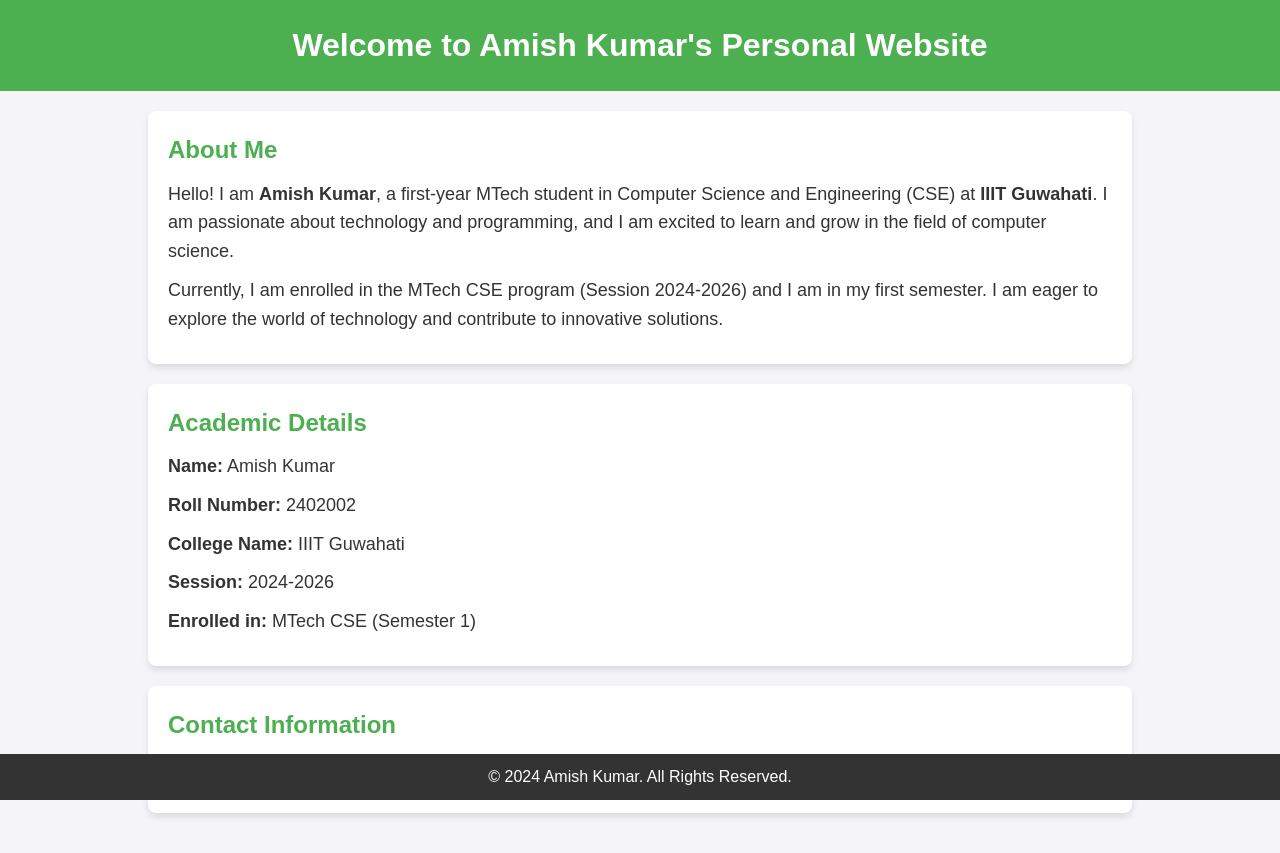
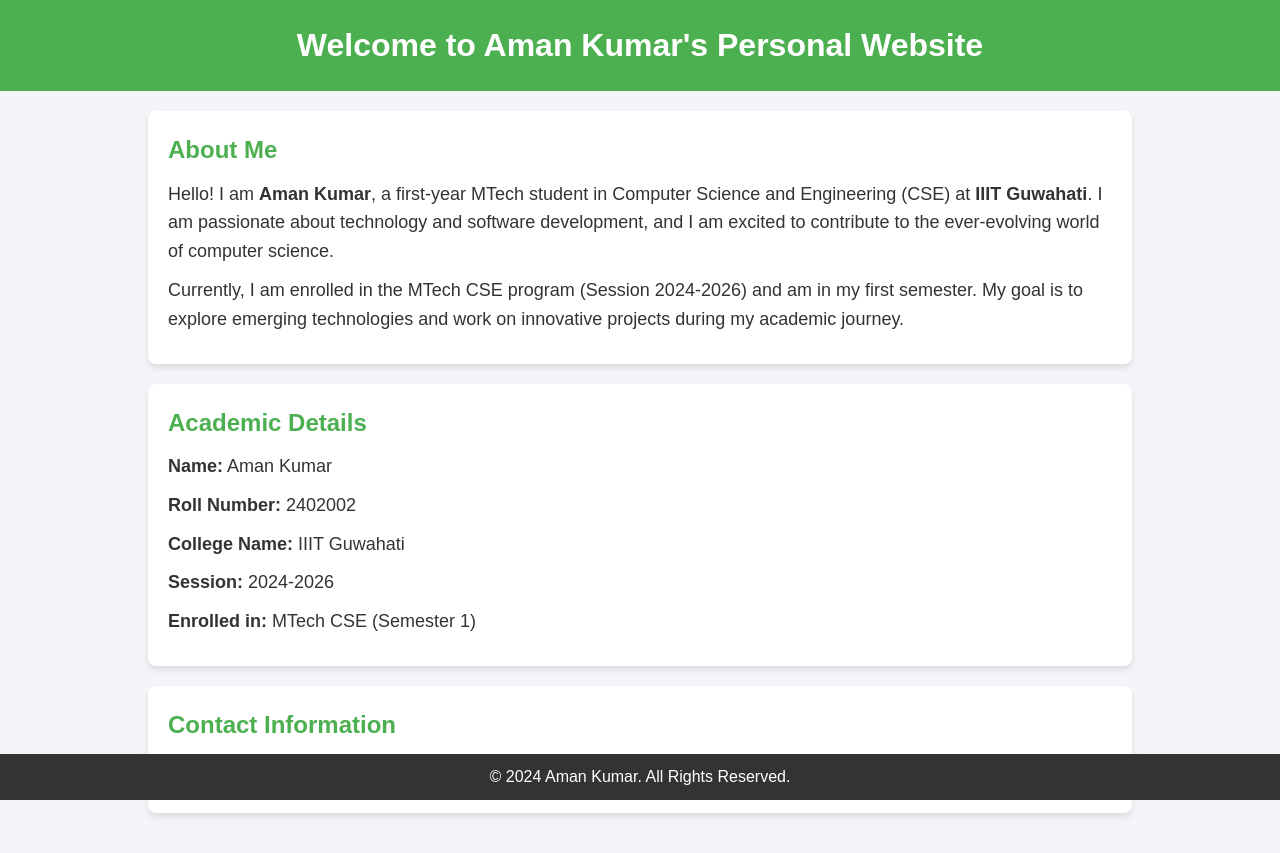
Before and after one commit to amishku1/amankumar24, a plain HTML site: page index.html in a window 1280 px wide. Drawn offline with Linux system fonts and the light colour scheme.

Commit message:
index.html

```diff
--- a/index.html
+++ b/index.html
@@ -4,7 +4,7 @@
     <meta charset="UTF-8">
     <meta name="viewport" content="width=device-width, initial-scale=1.0">
     <meta http-equiv="X-UA-Compatible" content="ie=edge">
-    <title>Amish Kumar - Personal Website</title>
+    <title>Aman Kumar - Personal Website</title>
     <style>
         /* Basic Reset */
         * {
@@ -82,7 +82,7 @@
 
     <!-- Header Section -->
     <header>
-        <h1>Welcome to Amish Kumar's Personal Website</h1>
+        <h1>Welcome to Aman Kumar's Personal Website</h1>
     </header>
 
     <!-- Main Content Section -->
@@ -90,14 +90,14 @@
         <!-- About Me Section -->
         <div class="content">
             <h2>About Me</h2>
-            <p>Hello! I am <strong>Amish Kumar</strong>, a first-year MTech student in Computer Science and Engineering (CSE) at <strong>IIIT Guwahati</strong>. I am passionate about technology and programming, and I am excited to learn and grow in the field of computer science.</p>
-            <p>Currently, I am enrolled in the MTech CSE program (Session 2024-2026) and I am in my first semester. I am eager to explore the world of technology and contribute to innovative solutions.</p>
+            <p>Hello! I am <strong>Aman Kumar</strong>, a first-year MTech student in Computer Science and Engineering (CSE) at <strong>IIIT Guwahati</strong>. I am passionate about technology and software development, and I am excited to contribute to the ever-evolving world of computer science.</p>
+            <p>Currently, I am enrolled in the MTech CSE program (Session 2024-2026) and am in my first semester. My goal is to explore emerging technologies and work on innovative projects during my academic journey.</p>
         </div>
 
         <!-- Academic Details Section -->
         <div class="content">
             <h2>Academic Details</h2>
-            <p><strong>Name:</strong> Amish Kumar</p>
+            <p><strong>Name:</strong> Aman Kumar</p>
             <p><strong>Roll Number:</strong> 2402002</p>
             <p><strong>College Name:</strong> IIIT Guwahati</p>
             <p><strong>Session:</strong> 2024-2026</p>
@@ -113,7 +113,7 @@
 
     <!-- Footer Section -->
     <footer>
-        <p>&copy; 2024 Amish Kumar. All Rights Reserved.</p>
+        <p>&copy; 2024 Aman Kumar. All Rights Reserved.</p>
     </footer>
 
 </body>
```
